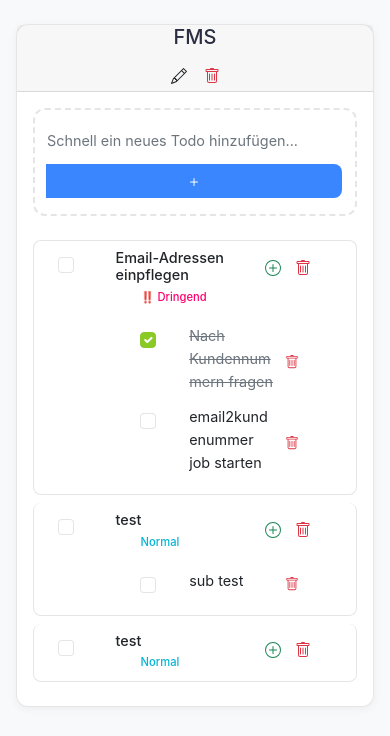
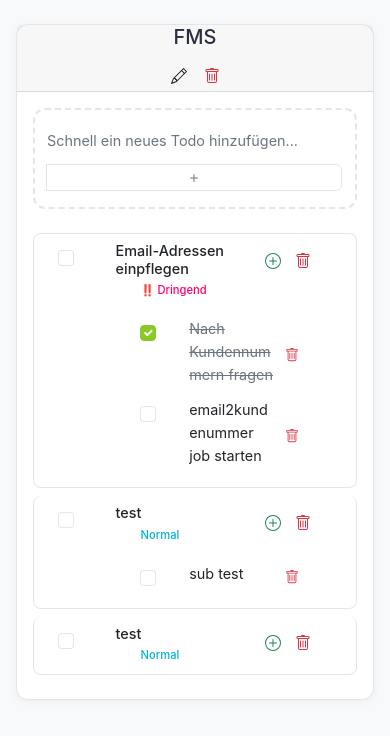
Before and after one commit to Alex1986ham/todo-app, a Flask app: page / in a window 390 px wide. Shown: the part 108-844 px from the top of the page. Run offline with Flask 3, Linux system fonts and the light colour scheme; some web fonts are replaced.

Commit message:
Update quick todo button design
- Change button from blue background to transparent
- Make button smaller and more compact
- Update mobile version with same transparent design
- Add subtle border and hover effects
- Reduce padding for more minimal look

```diff
--- a/templates/index.html
+++ b/templates/index.html
@@ -29,17 +29,19 @@
 }
 
 .quick-todo-input .btn {
-    border: none;
-    background: var(--primary-color);
-    color: white;
-    border-radius: 8px;
-    padding: 0.5rem 1rem;
+    border: 1px solid var(--border-color);
+    background: transparent;
+    color: var(--text-muted);
+    border-radius: 6px;
+    padding: 0.25rem 0.5rem;
     transition: all 0.3s ease;
+    min-width: 40px;
 }
 
 .quick-todo-input .btn:hover {
-    background: var(--primary-color);
-    opacity: 0.9;
+    background: var(--card-background);
+    color: var(--primary-color);
+    border-color: var(--primary-color);
     transform: translateY(-1px);
 }
 
@@ -59,8 +61,9 @@
     }
 
     .quick-todo-input .btn {
-        padding: 0.4rem 0.8rem;
-        font-size: 0.9rem;
+        padding: 0.2rem 0.4rem;
+        font-size: 0.8rem;
+        min-width: 36px;
     }
 }
 </style>
```
